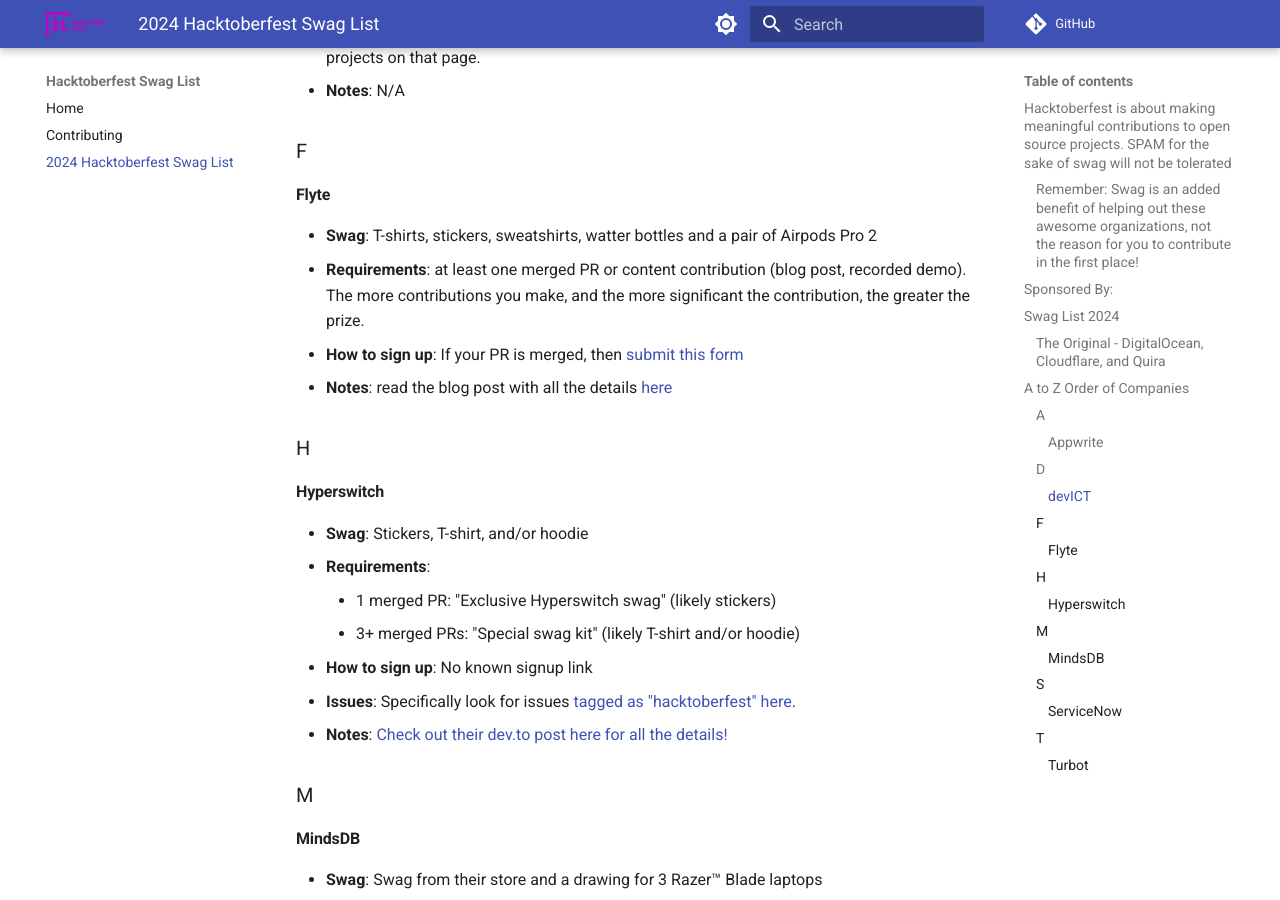
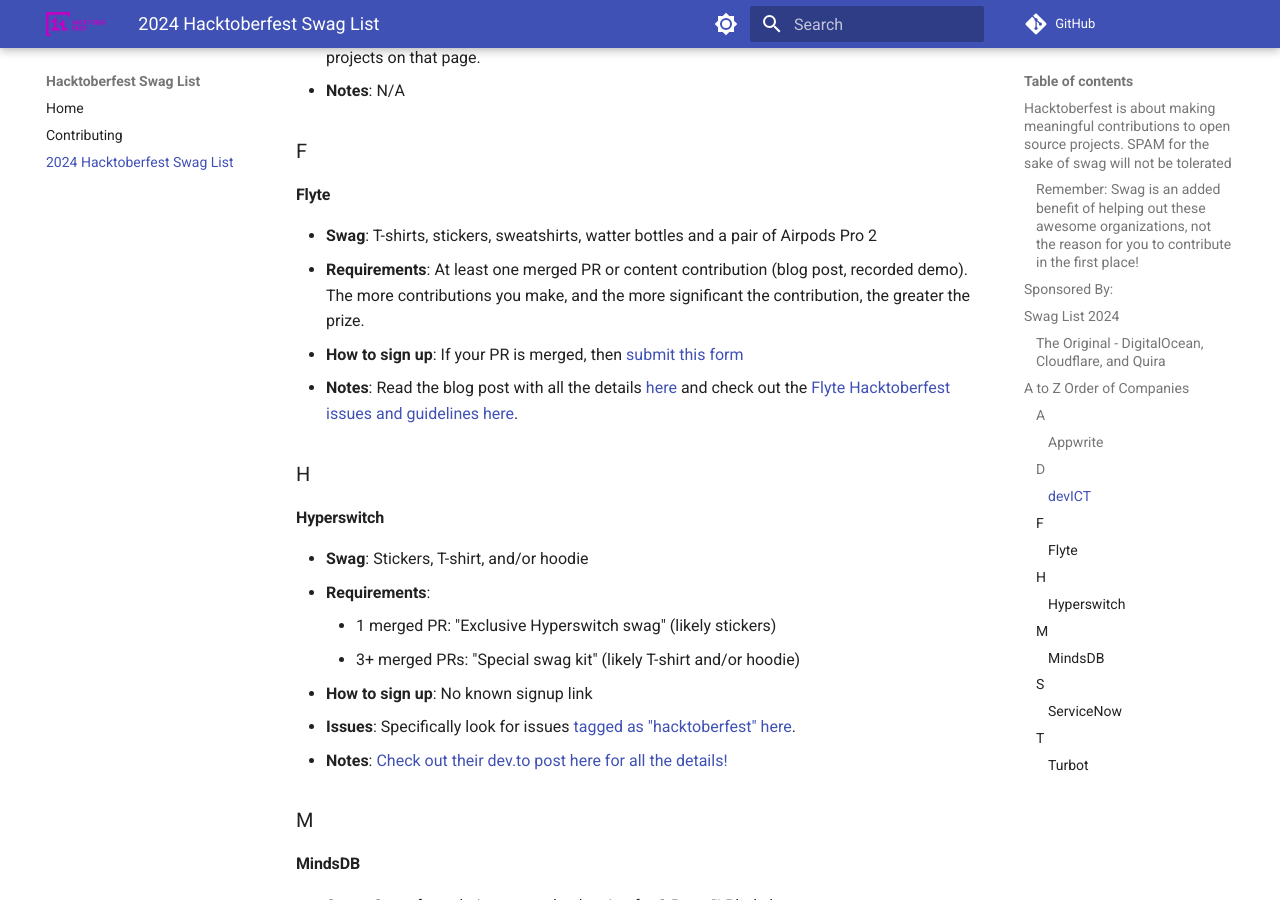
Before and after one commit to crweiner/hacktoberfest-swag-list, an MkDocs documentation site: the page built from docs/list.md, in a window 1280 px wide and 900 px high, scrolled down 1700 px. Built offline with MkDocs 1.6.1 and Material for MkDocs 9.7.7, drawn with Linux system fonts in a browser that asks for light colours; plug-ins that fetch from the network failed and are left out; comment, search, counter and statistics services are not loaded.

Commit message:
Flyte tweaks

```diff
--- a/docs/list.md
+++ b/docs/list.md
@@ -55,10 +55,9 @@
 #### **Flyte**
 
 - **Swag**: T-shirts, stickers, sweatshirts, watter bottles and a pair of Airpods Pro 2
-- **Requirements**: at least one merged PR or content contribution (blog post, recorded demo). The more contributions you make, and the more significant the contribution, the greater the prize.
+- **Requirements**: At least one merged PR or content contribution (blog post, recorded demo). The more contributions you make, and the more significant the contribution, the greater the prize.
 - **How to sign up**: If your PR is merged, then [submit this form](https://tally.so/r/mJJ14r)
-- **Notes**: read the blog post with all the details [here](https://flyte.org/blog/flyte-at-hacktoberfest-2024)
-
+- **Notes**: Read the blog post with all the details [here](https://flyte.org/blog/flyte-at-hacktoberfest-2024) and check out the [Flyte Hacktoberfest issues and guidelines here](https://github.com/flyteorg/flyte/issues/5783).
 
 ### H
 
```
